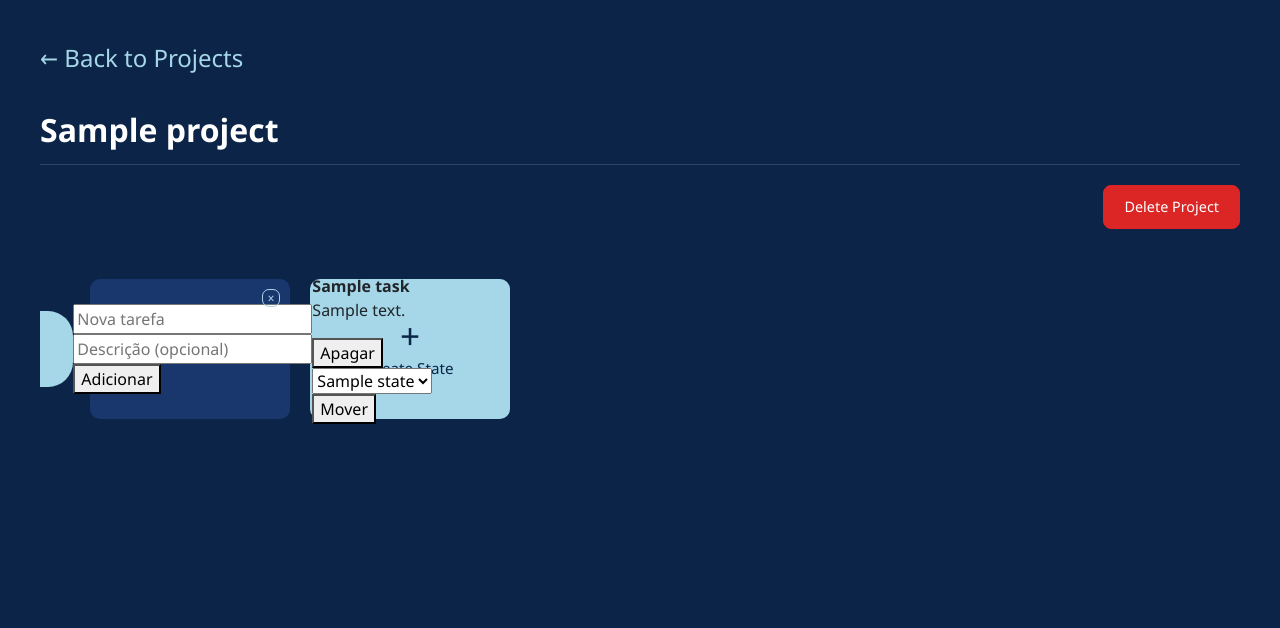
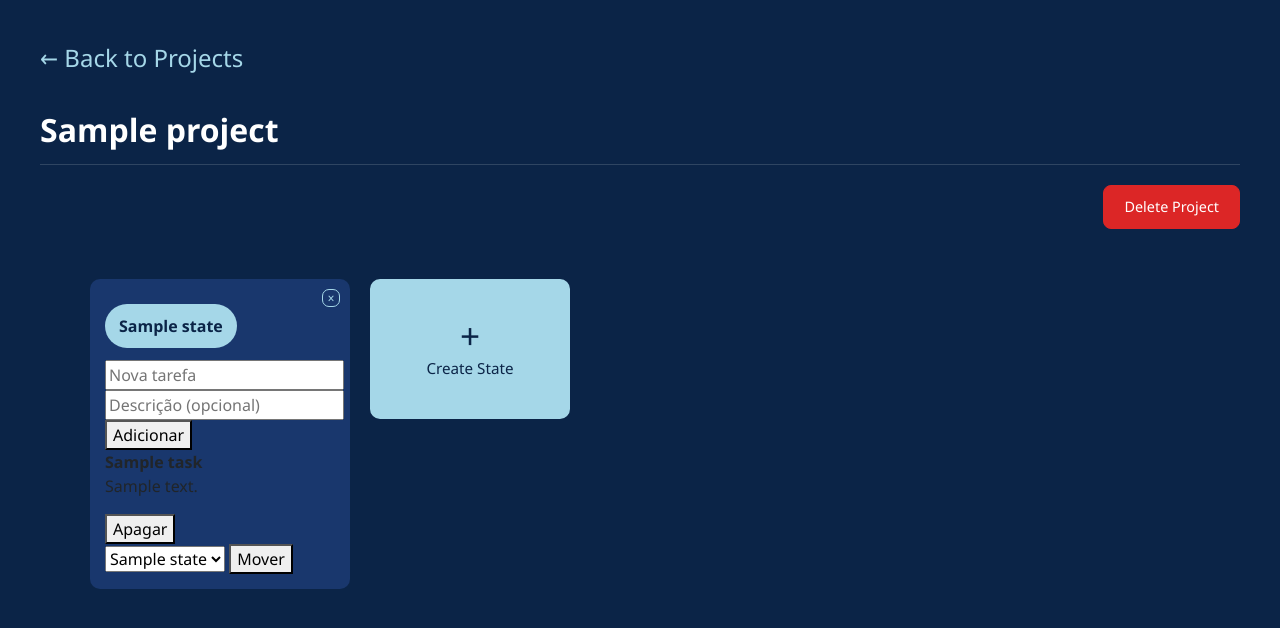
Before and after one commit to Di0go/Taskr, a Django app: page /projects/1/ in a window 1280 px wide. Shown: the top 628 px of the page. Run offline with Django 5.2, Linux system fonts and the light colour scheme; a user stored in the database is signed in; tables that the repository leaves empty hold one stand-in row (values such as "Sample post").

Commit message:
Fix tasks layout and state columns

```diff
--- a/src/projects/static/project/project.css
+++ b/src/projects/static/project/project.css
@@ -46,22 +46,24 @@ body {
 /* States Grid */
 .states-grid {
     display: flex;
-    flex-wrap: wrap;
     gap: 20px;
+    align-items: flex-start;
+    overflow-x: auto;
+    padding-bottom: 10px;
+    flex-wrap: nowrap;
+
 }
 
 /* State Card */
 .state-card {
     background: #19376D;
-    /*border: 2px solid #b8b8b8;*/
     border-radius: 10px;
-    padding: 25px 20px;
-    width: 200px;
-    height: 140px;
+    padding: 15px;
+    width: 260px;
+    min-height: 180px;
+    height: auto;
     position: relative;
-    display: flex;
-    align-items: center;
-    justify-content: center;
+    display: block;
     box-sizing: border-box;
 }
 
@@ -96,10 +98,12 @@ body {
     background: #A5D7E8;
     color: #0B2447;
     border: none;
-    padding: 14px 35px;
+    padding: 10px 14px;
     border-radius: 25px;
-    font-weight: 500;
+    font-weight: 600;
     font-size: 1rem;
+    display: inline-block;
+    margin: 10px 0 12px 0;
     cursor: default;
     text-align: center;
 }
```
